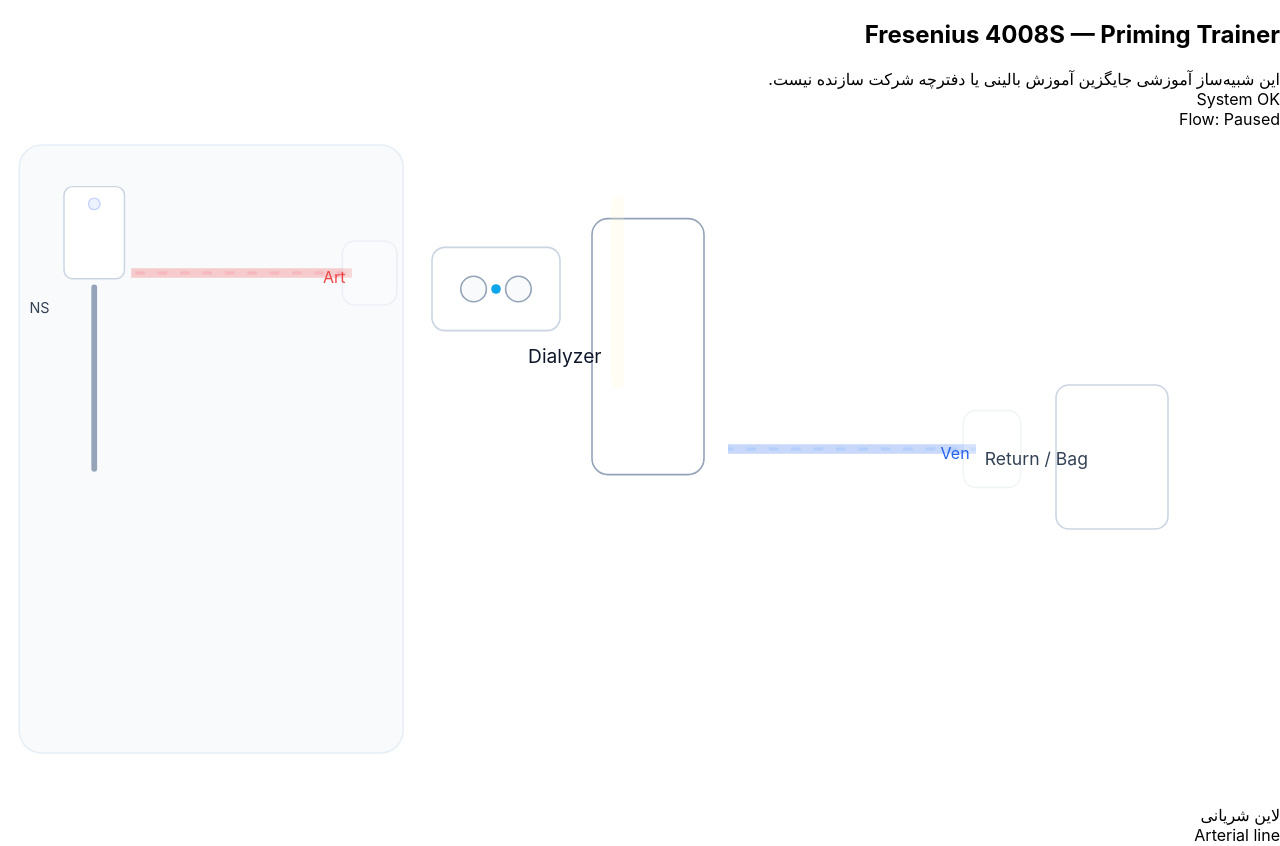
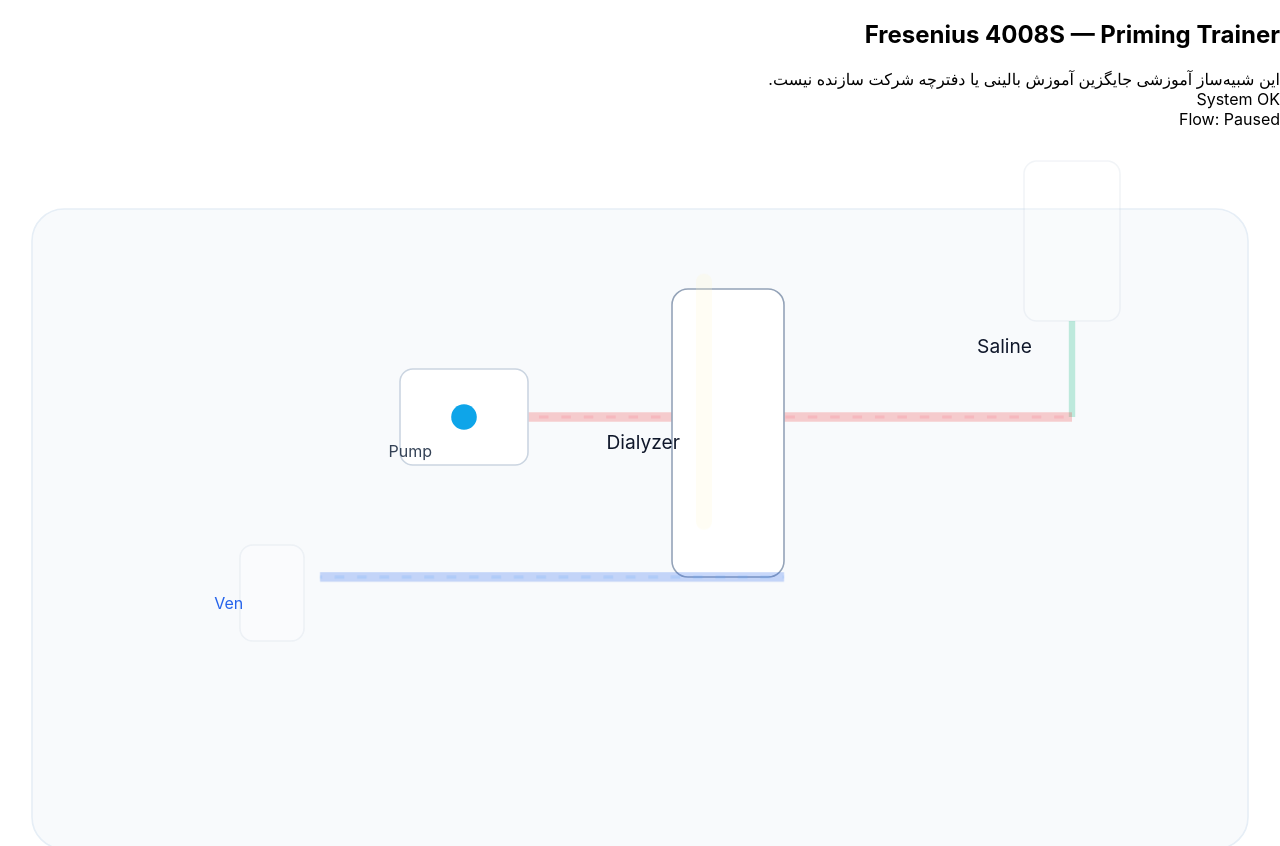
Before and after one commit to mohsenjamalpoor/hemodialys, a React (Create React App) app: page /hemo/priming4008S in a window 1280 px wide. Shown: the top 846 px of the page. Built offline with nearby package versions, Linux system fonts and the light colour scheme.

Commit message:
add priming

```diff
--- a/src/components/prime/Priming4008s.jsx
+++ b/src/components/prime/Priming4008s.jsx
@@ -11,10 +11,10 @@
 // -------------------- Steps --------------------
 const STEPS = [
   { key: "prep", titleFa: "آماده‌سازی: ست خون و صافی را نصب کنید", hintEn: "Load bloodlines & dialyzer on the machine.", detailsFa: "ست شریانی و وریدی را روی پمپ و پایه‌ها قرار دهید. صافی (دیالایزر) را عمودی نصب کنید. همه کلمپ‌ها بسته باشند.", highlights: ["dialyzer", "pump", "lines"] },
-  { key: "saline", titleFa: "اتصال سالین: لاین شریانی را به سرم نرمال‌سالین وصل کنید", hintEn: "Spike arterial line into NS bag; hang bag.", detailsFa: "ست شریانی را به سرم وصل و آویزان کنید. کلمپ نزدیک اسپایک را باز کنید. محفظه شریانی تا نصف پر شود.", highlights: ["saline", "arterial", "artChamber"] },
-  { key: "primeArt", titleFa: "پرایم اولیه: پمپ خون را آرام راه‌اندازی کنید", hintEn: "Start blood pump ~150 mL/min to fill lines.", detailsFa: "پمپ خون را روی حدود ۱۵۰ mL/min بگذارید. کلمپ‌های مسیر شریانی را باز کنید تا مسیر تا صافی پر شود و حباب‌ها خارج شوند.", highlights: ["pump", "arterial", "dialyzer"] },
+  { key: "saline", titleFa: "اتصال سالین: نرمال سالین را به لاین شریانی وصل کنید", hintEn: "Spike arterial line into NS bag; hang bag.", detailsFa: "ست شریانی را به سرم وصل و آویزان کنید. کلمپ نزدیک اسپایک را باز کنید. محفظه شریانی تا نصف پر شود.", highlights: ["saline", "arterial", "artChamber"] },
+  { key: "primeArt", titleFa: "پرایم اولیه: پمپ خون را آرام راه‌اندازی کنید", hintEn: "Start blood pump ~150 mL/min to fill lines.", detailsFa: "پمپ خون را روی حدود 100 mL/min بگذارید. کلمپ‌های مسیر شریانی را باز کنید تا مسیر تا صافی پر شود و حباب‌ها خارج شوند.", highlights: ["pump", "arterial", "dialyzer"] },
   { key: "primeDialyzer", titleFa: "پرایم صافی: صافی را از پایین به بالا پر کنید", hintEn: "Fill dialyzer bottom→top; tap to release bubbles.", detailsFa: "اجازه دهید مایع از ورودی پایین صافی وارد و از بالا خارج شود. به بدنه صافی ضربه بزنید تا حباب‌ها جدا شوند.", highlights: ["dialyzer"] },
-  { key: "primeVen", titleFa: "مسیر وریدی: محفظه وریدی را تا خط علامت پر کنید", hintEn: "Fill venous chamber to line; check for air.", detailsFa: "جریان را ادامه دهید تا محفظه وریدی تا خط مشخص پر شود. پیچ هواگیری را باز و بسته کنید تا حباب‌ها خارج شوند.", highlights: ["venous", "venChamber"] },
+  { key: "primeVen", titleFa: "مسیر وریدی: محفظه وریدی را در محل خود و تا خط علامت پر کنید", hintEn: "Fill venous chamber to line; check for air.", detailsFa: "جریان را ادامه دهید تا محفظه وریدی تا خط مشخص پر شود. پیچ هواگیری را باز و بسته کنید تا حباب‌ها خارج شوند.", highlights: ["venous", "venChamber"] },
   { key: "recirc", titleFa: "سیرکولاسیون: انتهای وریدی را به سالین برگردانید", hintEn: "Recirculate venous return back to bag until clear.", detailsFa: "انتهای لاین وریدی را موقتاً به کیسه سالین برگردانید و چند دقیقه گردش دهید تا هیچ حبابی دیده نشود.", highlights: ["venous", "saline"] },
   { key: "ready", titleFa: "پایان پرایم: کلمپ‌ها را ببندید و آماده اتصال به بیمار", hintEn: "Clamp, stop pump, connect to patient per protocol.", detailsFa: "پمپ را متوقف و کلمپ‌ها را مطابق پروتکل ببندید/باز کنید. مسیرها را بررسی کنید. دستگاه برای اتصال آماده است.", highlights: ["all"] },
 ];
@@ -33,40 +33,55 @@
 }
 
 // -------------------- Circuit SVG --------------------
-function CircuitSVG({ running, style, highlights }) {
+function CircuitSVG({ running, highlights, style }) {
   const is = (part) => highlights.includes(part) || highlights.includes("all");
   const dim = (part) => (is(part) ? 1 : 0.25);
 
   return (
-    <svg viewBox="0 0 800 420" className="w-full h-auto" style={style}>
-      <rect x={12} y={10} width={240} height={380} rx={14} fill="#f8fafc" stroke="#e6eef6" />
-      <g transform="translate(40,36) scale(0.9)">
-        <rect x={0} y={0} width={42} height={64} rx={6} fill="#fff" stroke="#cbd5e1" />
-        <circle cx={21} cy={12} r={4} fill="#edf2ff" stroke="#c7d2fe" />
-        <rect x={19} y={68} width={4} height={130} rx={2} fill="#94a3b8" />
-        <text x={-10} y={88} fontSize={10} fill="#334155">NS</text>
+    <svg viewBox="0 0 800 500" className="w-full h-auto" style={style}>
+      <rect x={20} y={50} width={760} height={400} rx={20} fill="#f8fafc" stroke="#e6eef6" />
+
+      {/* Saline bag */}
+      <g transform="translate(620,0)">
+        <rect x={20} y={20} width={60} height={100} rx={8} fill="#fff" stroke="#cbd5e1" opacity={dim("saline")} />
+        <text x={25} y={140} fontSize={12} fill="#0f172a">Saline</text>
+        <line x1={50} y1={120} x2={50} y2={180} stroke="#10b981" strokeWidth={4} opacity={dim("saline")} />
       </g>
-      <line x1={82} y1={90} x2={220} y2={90} stroke="#ef4444" strokeWidth={6} opacity={dim("arterial")} />
-      <line x1={82} y1={90} x2={220} y2={90} stroke="#fb7185" strokeWidth={2} strokeDasharray="6 8" style={{ opacity: running ? 1 : 0.2, animation: "flowDash var(--flow-duration) linear infinite" }} />
-      <rect x={214} y={70} width={34} height={40} rx={8} fill="#fff" stroke="#cbd5e1" opacity={dim("artChamber")} />
-      <text x={216} y={96} fontSize={10} fill="#ef4444">Art</text>
-      <g transform="translate(270,74)">
-        <rect x={0} y={0} width={80} height={52} rx={8} fill="#fff" stroke="#cbd5e1" opacity={dim("pump")} />
-        <circle cx={26} cy={26} r={8} fill="#f8fafc" stroke="#94a3b8" />
-        <circle cx={54} cy={26} r={8} fill="#f8fafc" stroke="#94a3b8" />
-        <motion.circle cx={40} cy={26} r={3} fill="#0ea5e9" animate={running ? { rotate: 360 } : { rotate: 0 }} transition={{ loop: Infinity, ease: "linear", duration: running ? 0.6 : 0 }} />
+
+      {/* Arterial line */}
+      <line x1={670} y1={180} x2={300} y2={180} stroke="#ef4444" strokeWidth={6} opacity={dim("arterial")} />
+      <line x1={670} y1={180} x2={300} y2={180} stroke="#fb7185" strokeWidth={2} strokeDasharray="6 8"
+        style={{ opacity: running ? 1 : 0.2, animation: "flowDash var(--flow-duration) linear infinite" }}
+      />
+
+      {/* Pump */}
+      <g transform="translate(250,150)">
+        <rect x={0} y={0} width={80} height={60} rx={8} fill="#fff" stroke="#cbd5e1" opacity={dim("pump")} />
+        <motion.circle cx={40} cy={30} r={8} fill="#0ea5e9"
+          animate={running ? { rotate: 360 } : { rotate: 0 }}
+          transition={{ loop: Infinity, ease: "linear", duration: running ? 0.6 : 0 }}
+        />
+        <text x={20} y={55} fontSize={10} fill="#334155">Pump</text>
       </g>
-      <g transform="translate(370,36)">
-        <rect x={0} y={20} width={70} height={160} rx={10} fill="#fff" stroke="#94a3b8" opacity={dim("dialyzer")} />
-        <text x={6} y={110} fontSize={12} fill="#0f172a">Dialyzer</text>
-        <rect x={12} y={28} width={8} height={120} rx={4} fill="#fef3c7" style={{ opacity: running ? 0.9 : 0.2, animation: "verticalFlow var(--flow-duration) linear infinite" }} />
+
+      {/* Dialyzer */}
+      <g transform="translate(420,100)">
+        <rect x={0} y={0} width={70} height={180} rx={10} fill="#fff" stroke="#94a3b8" opacity={dim("dialyzer")} />
+        <rect x={15} y={10} width={10} height={160} rx={5} fill="#fef3c7"
+          style={{ opacity: running ? 0.9 : 0.2, animation: "verticalFlow var(--flow-duration) linear infinite" }}
+        />
+        <text x={5} y={100} fontSize={12} fill="#0f172a">Dialyzer</text>
       </g>
-      <line x1={455} y1={200} x2={610} y2={200} stroke="#2563eb" strokeWidth={6} opacity={dim("venous")} />
-      <line x1={455} y1={200} x2={610} y2={200} stroke="#60a5fa" strokeWidth={2} strokeDasharray="6 8" style={{ opacity: running ? 1 : 0.2, animation: "flowDash var(--flow-duration) linear infinite reverse" }} />
-      <rect x={602} y={176} width={36} height={48} rx={8} fill="#fff" stroke="#cbd5e1" opacity={dim("venChamber")} />
-      <text x={606} y={206} fontSize={10} fill="#2563eb">Ven</text>
-      <rect x={660} y={160} width={70} height={90} rx={8} fill="#fff" stroke="#cbd5e1" />
-      <text x={680} y={210} fontSize={11} fill="#334155">Return / Bag</text>
+
+      {/* Venous line */}
+      <line x1={490} y1={280} x2={200} y2={280} stroke="#2563eb" strokeWidth={6} opacity={dim("venous")} />
+      <line x1={490} y1={280} x2={200} y2={280} stroke="#60a5fa" strokeWidth={2} strokeDasharray="6 8"
+        style={{ opacity: running ? 1 : 0.2, animation: "flowDash var(--flow-duration) linear infinite reverse" }}
+      />
+
+      {/* Venous chamber */}
+      <rect x={150} y={260} width={40} height={60} rx={8} fill="#fff" stroke="#cbd5e1" opacity={dim("venous")} />
+      <text x={152} y={300} fontSize={10} fill="#2563eb">Ven</text>
     </svg>
   );
 }
@@ -74,7 +89,7 @@
 // -------------------- Main Component --------------------
 export default function Priming4008S() {
   const [running, setRunning] = useState(false);
-  const [rate, setRate] = useState(150);
+  const [rate, setRate] = useState(100);
   const [stepIndex, setStepIndex] = useState(0);
   const [clampsClosed, setClampsClosed] = useState(true);
   const [alarmOn, setAlarmOn] = useState(false);
@@ -96,14 +111,15 @@
 
   return (
     <div className="max-w-6xl mx-auto p-4">
-      <div className="flex gap-6">
+      <div className="flex flex-col lg:flex-row gap-6">
+        {/* Main Simulation Panel */}
         <div className="flex-1 bg-white rounded-2xl shadow p-5">
           <div className="flex items-start justify-between mb-4">
             <div>
               <h2 className="text-lg font-semibold">Fresenius 4008S — Priming Trainer</h2>
               <div className="text-sm text-slate-500">این شبیه‌ساز آموزشی جایگزین آموزش بالینی یا دفترچه شرکت سازنده نیست.</div>
             </div>
-            <div className="flex items-center gap-3">
+            <div className="flex items-center gap-3 mt-2 lg:mt-0">
               <div className={`px-3 py-1 rounded-full text-sm ${alarmOn ? "bg-rose-500 text-white" : "bg-slate-100 text-slate-700"}`}>
                 {alarmOn ? "Alarm — هشدار" : "System OK"}
               </div>
@@ -120,14 +136,17 @@
             <LegendItem color="#10b981" labelFa="سرم (سالین)" labelEn="Normal saline" />
           </div>
         </div>
-        <aside className="w-96 flex-shrink-0">
+
+        {/* Sidebar Controls */}
+        <aside className="w-full lg:w-96 flex-shrink-0">
           <div className="bg-white rounded-2xl shadow p-4 space-y-4">
-            <div className="flex items-center gap-3">
+            <div className="flex flex-col sm:flex-row items-center gap-3">
               <button onClick={toggleRunning} className={`flex-1 px-4 py-2 rounded-xl shadow font-semibold transition active:scale-95 ${running ? "bg-rose-600 text-white" : "bg-emerald-600 text-white"}`}>
                 {running ? "Pause / توقف" : "Start Flow / شروع"}
               </button>
               <button onClick={() => setAlarmOn((a) => !a)} className={`px-3 py-2 rounded-xl border ${alarmOn ? "bg-rose-50 border-rose-400" : "bg-white"}`}>زنگ</button>
             </div>
+
             <div>
               <label className="text-sm font-medium">Flow Rate (mL/min)</label>
               <div className="text-xs text-slate-500 mb-2">سرعت جریان — animation speed maps to this value</div>
@@ -138,6 +157,7 @@
                 <div>500</div>
               </div>
             </div>
+
             <div className="flex items-center gap-3">
               <label className="flex items-center gap-2 text-sm">
                 <input type="checkbox" checked={clampsClosed} onChange={() => setClampsClosed((c) => !c)} />
@@ -145,14 +165,15 @@
               </label>
               <button onClick={() => { setRunning(false); setClampsClosed(true); }} className="ml-auto text-sm px-3 py-1 rounded bg-slate-100">Stop & Clamp</button>
             </div>
+
             <div className="border rounded-lg p-3">
-              <div className="flex items-center justify-between mb-2">
+              <div className="flex flex-col sm:flex-row items-start sm:items-center justify-between mb-2">
                 <div>
                   <div className="text-sm text-slate-500">مرحله</div>
                   <div className="font-semibold">{step.titleFa}</div>
                   <div className="text-xs text-slate-400">{step.hintEn}</div>
                 </div>
-                <div className="flex gap-2">
+                <div className="flex gap-2 mt-2 sm:mt-0">
                   <button onClick={() => setStepIndex((i) => Math.max(0, i - 1))} className="px-3 py-2 rounded-xl bg-slate-100 hover:bg-slate-200 active:scale-95">◀︎ قبلی</button>
                   <button onClick={() => setStepIndex((i) => Math.min(STEPS.length - 1, i + 1))} className="px-3 py-2 rounded-xl bg-slate-100 hover:bg-slate-200 active:scale-95">بعدی ▶︎</button>
                 </div>
@@ -168,6 +189,7 @@
           </div>
         </aside>
       </div>
+
       <style>{`
         @keyframes flowDash {
           from { stroke-dashoffset: 0 }
```
